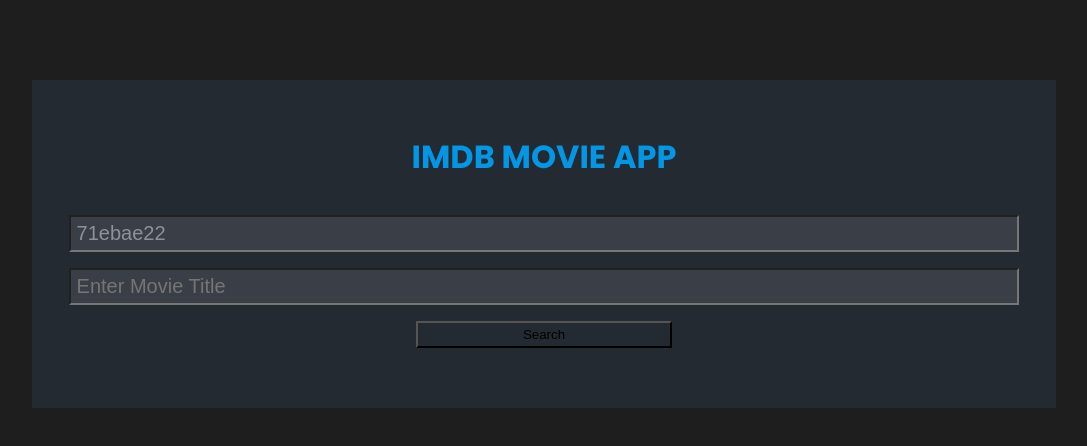
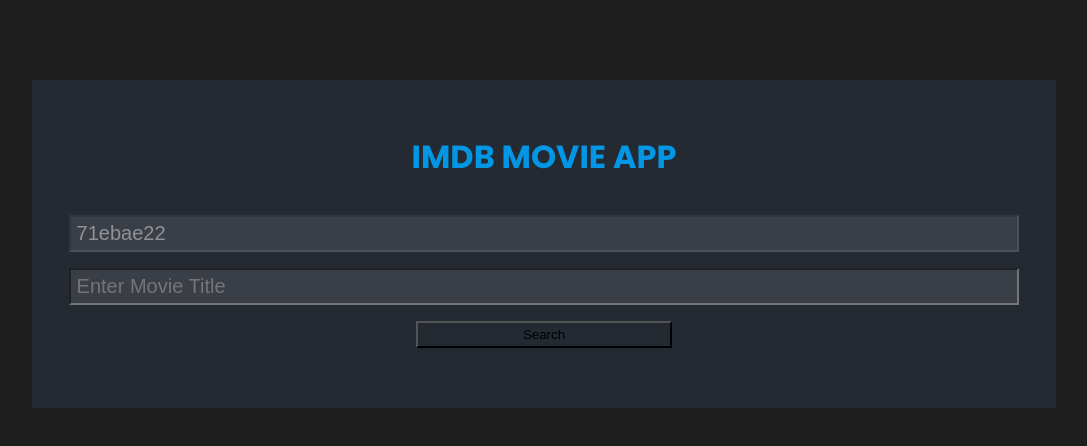
Before and after one commit to Tarun952/f3_movie_, a plain HTML site: page index.html in a window 1280 px wide. Shown: the whole page, without its empty margins (96-1183 px from the left). Drawn offline with Linux system fonts and the light colour scheme.

Commit message:
Update index.html

```diff
--- a/index.html
+++ b/index.html
@@ -14,7 +14,7 @@
     <div class="container">
         <h1>IMDB MOVIE APP</h1>
         <div class="input-container">
-            <input type="text" id="apiKey" placeholder="Enter API Key" value="71ebae22" readonly><br>
+            <input type="text" id="apiKey" placeholder="Enter API Key" value="71ebae22" disabled><br>
             <input type="text" id="movieTitle" placeholder="Enter Movie Title"><br>
             <button id="searchBtn">Search</button>
         </div>
```
